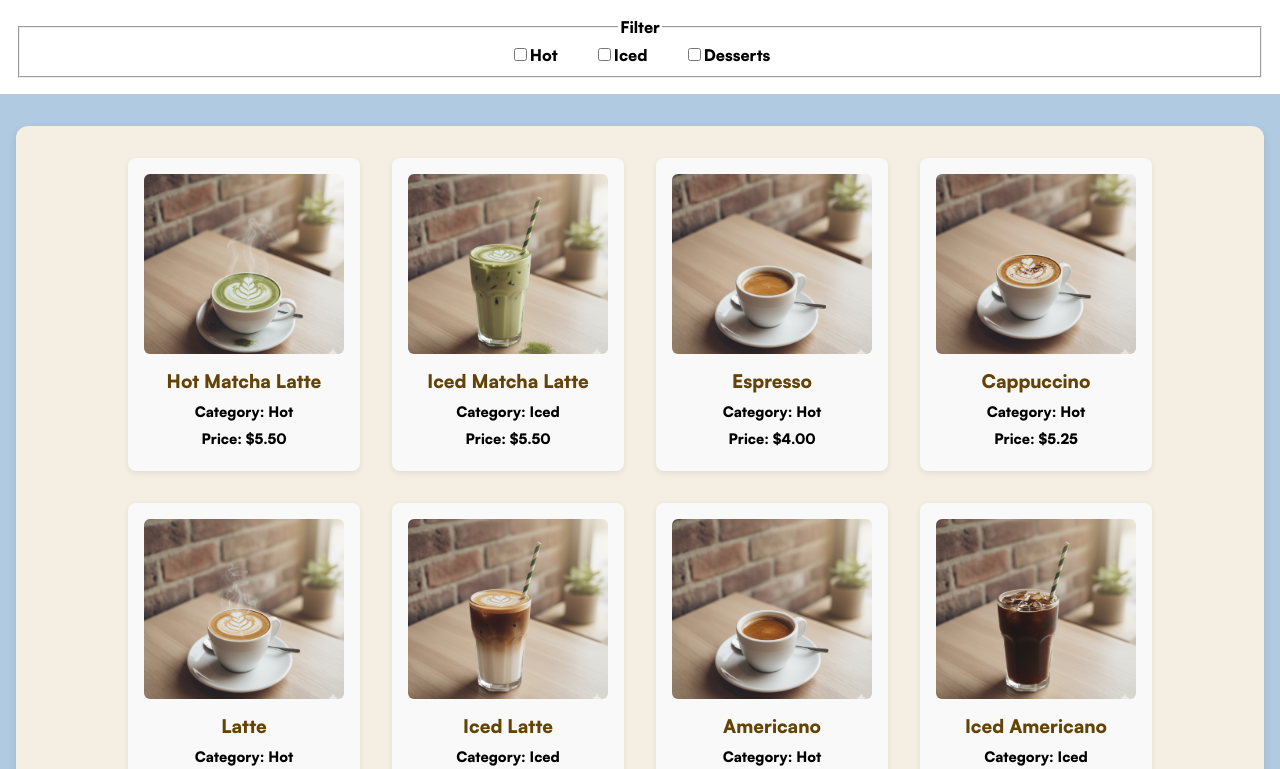
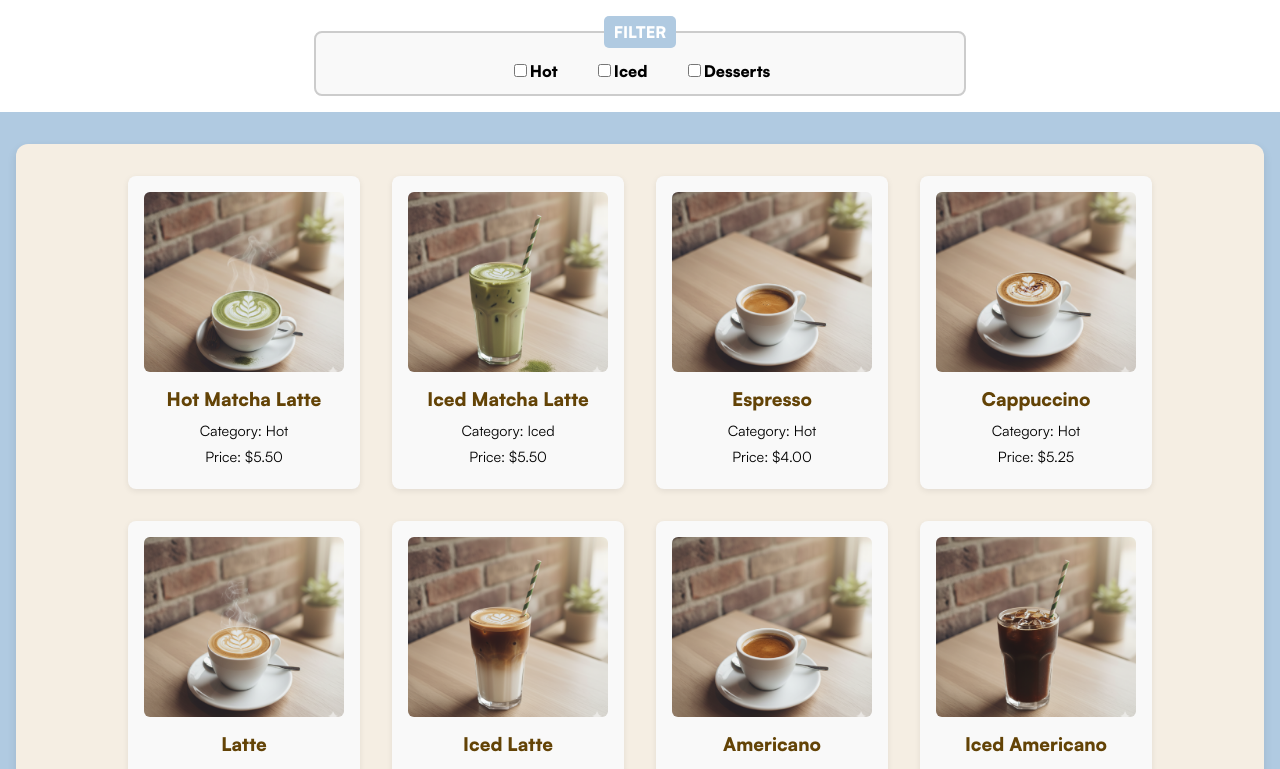
Before and after one commit to jaredbnm/ITMD-543-Project-1, a website: page index.html in a window 1280 px wide. Shown: the part 73-842 px from the top of the page. Drawn offline with nearby package versions, Linux system fonts and the light colour scheme.

Commit message:
reformatted menu items, added an option to filter menu items by type, changed some styling

```diff
--- a/index.html
+++ b/index.html
@@ -14,7 +14,7 @@
 
 <body>
     <header>
-        <p>The Loaf Cafe</p>
+        <p>The Lodge Cafe</p>
     </header>
     <nav>
         <form>
--- a/script.js
+++ b/script.js
@@ -1,25 +1,95 @@
 const menuItems = [
-  { name: "Hot Matcha Latte", category: "Hot", img: "img/hot-matcha.png", price: "$5.50" },
-  { name: "Iced Matcha Latte", category: "Iced", img: "img/iced-matcha.png", price: "$5.50" },
-  { name: "Espresso", category: "Hot", img: "img/espresso.png", price: "$4.00" },
-  { name: "Cappuccino", category: "Hot", img: "img/cappuccino.png", price: "$5.25" },
-  { name: "Latte", category: "Hot", img: "img/latte.png", price: "$5.75" },
-  { name: "Iced Latte", category: "Iced", img: "img/iced-latte.png", price: "$5.50" },
-  { name: "Americano", category: "Hot", img: "img/americano.png", price: "$5.00" },
-  { name: "Iced Americano", category: "Iced", img: "img/iced-americano.png", price: "$5.00" },
-  { name: "Caramel Frappe", category: "Iced", img: "img/frappe.png", price: "$6.00" },
-  { name: "Hot Chocolate", category: "Hot", img: "img/hot-chocolate.png", price: "$3.25" },
-  { name: "Tiramisu", category: "Dessert", img: "img/tiramisu.png", price: "$7.50" },
-  { name: "Blueberry Muffin", category: "Dessert", img: "img/blueberry-muffin.png", price: "$7.50" },
-  { name: "Strawberry Cheesecake", category: "Dessert", img: "img/cheesecake.png", price: "$8.00" },
-  { name: "Glazed Donut", category: "Dessert", img: "img/donut.png", price: "$6.00" }
+  {
+    name: "Hot Matcha Latte",
+    category: "Hot",
+    img: "img/hot-matcha.png",
+    price: "$5.50",
+  },
+  {
+    name: "Iced Matcha Latte",
+    category: "Iced",
+    img: "img/iced-matcha.png",
+    price: "$5.50",
+  },
+  {
+    name: "Espresso",
+    category: "Hot",
+    img: "img/espresso.png",
+    price: "$4.00",
+  },
+  {
+    name: "Cappuccino",
+    category: "Hot",
+    img: "img/cappuccino.png",
+    price: "$5.25",
+  },
+  {
+    name: "Latte",
+    category: "Hot",
+    img: "img/latte.png",
+    price: "$5.75"
+  },
+  {
+    name: "Iced Latte",
+    category: "Iced",
+    img: "img/iced-latte.png",
+    price: "$5.50",
+  },
+  {
+    name: "Americano",
+    category: "Hot",
+    img: "img/americano.png",
+    price: "$5.00",
+  },
+  {
+    name: "Iced Americano",
+    category: "Iced",
+    img: "img/iced-americano.png",
+    price: "$5.00",
+  },
+  {
+    name: "Caramel Frappe",
+    category: "Iced",
+    img: "img/frappe.png",
+    price: "$6.00",
+  },
+  {
+    name: "Hot Chocolate",
+    category: "Hot",
+    img: "img/hot-chocolate.png",
+    price: "$3.25",
+  },
+  {
+    name: "Tiramisu",
+    category: "Dessert",
+    img: "img/tiramisu.png",
+    price: "$7.50",
+  },
+  {
+    name: "Blueberry Muffin",
+    category: "Dessert",
+    img: "img/blueberry-muffin.png",
+    price: "$7.50",
+  },
+  {
+    name: "Strawberry Cheesecake",
+    category: "Dessert",
+    img: "img/cheesecake.png",
+    price: "$8.00",
+  },
+  {
+    name: "Glazed Donut",
+    category: "Dessert",
+    img: "img/donut.png",
+    price: "$6.00",
+  },
 ];
 
 const menuContainer = document.getElementById("menu");
 
 function displayMenu(items) {
   menuContainer.innerHTML = "";
-  items.forEach(item => {
+  items.forEach((item) => {
     const card = document.createElement("article");
     card.dataset.category = item.category;
     card.innerHTML = `
@@ -33,3 +103,22 @@ function displayMenu(items) {
 }
 
 displayMenu(menuItems);
+
+const checkboxes = document.querySelectorAll('input[type="checkbox"]');
+
+checkboxes.forEach((check) =>
+  check.addEventListener("change", () => {
+    const selectedCategories = [...checkboxes]
+      .filter((check) => check.checked)
+      .map((check) => check.value);
+
+    if (selectedCategories.length === 0) {
+      displayMenu(menuItems);
+    } else {
+      const filtered = menuItems.filter((item) =>
+        selectedCategories.includes(item.category)
+      );
+      displayMenu(filtered);
+    }
+  })
+);
--- a/style.css
+++ b/style.css
@@ -1,6 +1,11 @@
 @font-face {
   font-family: Satoshi;
   src: url(fonts/Satoshi-Black.otf);
+}
+
+@font-face {
+  font-family: Satoshi-Regular;
+  src: url(fonts/Satoshi-Regular.otf);
 }
 
 body {
@@ -34,6 +39,23 @@ label {
   margin: 1em;
 }
 
+fieldset {
+  border: 2px solid #ccc;
+  padding: 12px;
+  background-color: #f9f9f9;
+  border-radius: 8px;
+  width: 50%;
+  margin: 0 auto;
+}
+
+legend {
+  background-color: #b0cae1;
+  color: white;
+  text-transform: uppercase;
+  padding: 5px 10px;
+  border-radius: 5px;
+}
+
 main {
   display: grid;
   grid-template-columns: repeat(auto-fit, minmax(220px, 1fr));
@@ -42,12 +64,12 @@ main {
 }
 
 #menu-box {
-  background-color: #f5eee3;          /* White box background */
-  border-radius: 12px;             /* Smooth rounded corners */
-  box-shadow: 0 4px 10px rgba(0,0,0,0.1);  /* Soft shadow */
-  padding: 2em;                   /* Inner spacing */
-  max-width: auto;                /* Limit box width */
-  margin: 1em auto;               /* Center on page */
+  background-color: #f5eee3;
+  border-radius: 12px;
+  box-shadow: 0 4px 10px rgba(0,0,0,0.1);
+  padding: 2em;
+  max-width: auto;
+  margin: 1em auto;
 }
 
 #menu {
@@ -95,6 +117,7 @@ article h3 {
 }
 
 article p {
+  font-family: "Satoshi-Regular", sans-serif;
   font-size: 0.9em;
   margin: 0.5em;
 }
```
